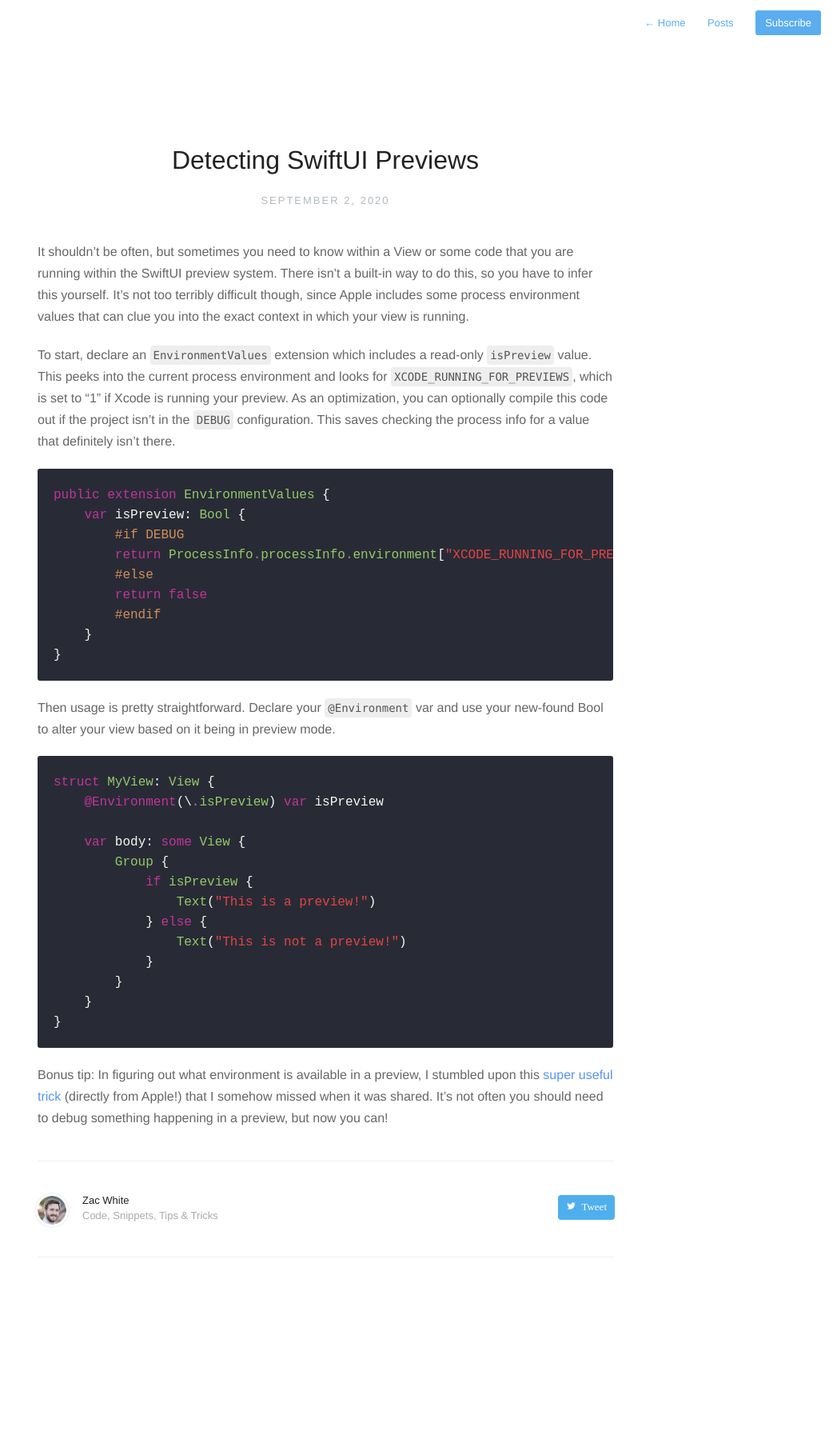
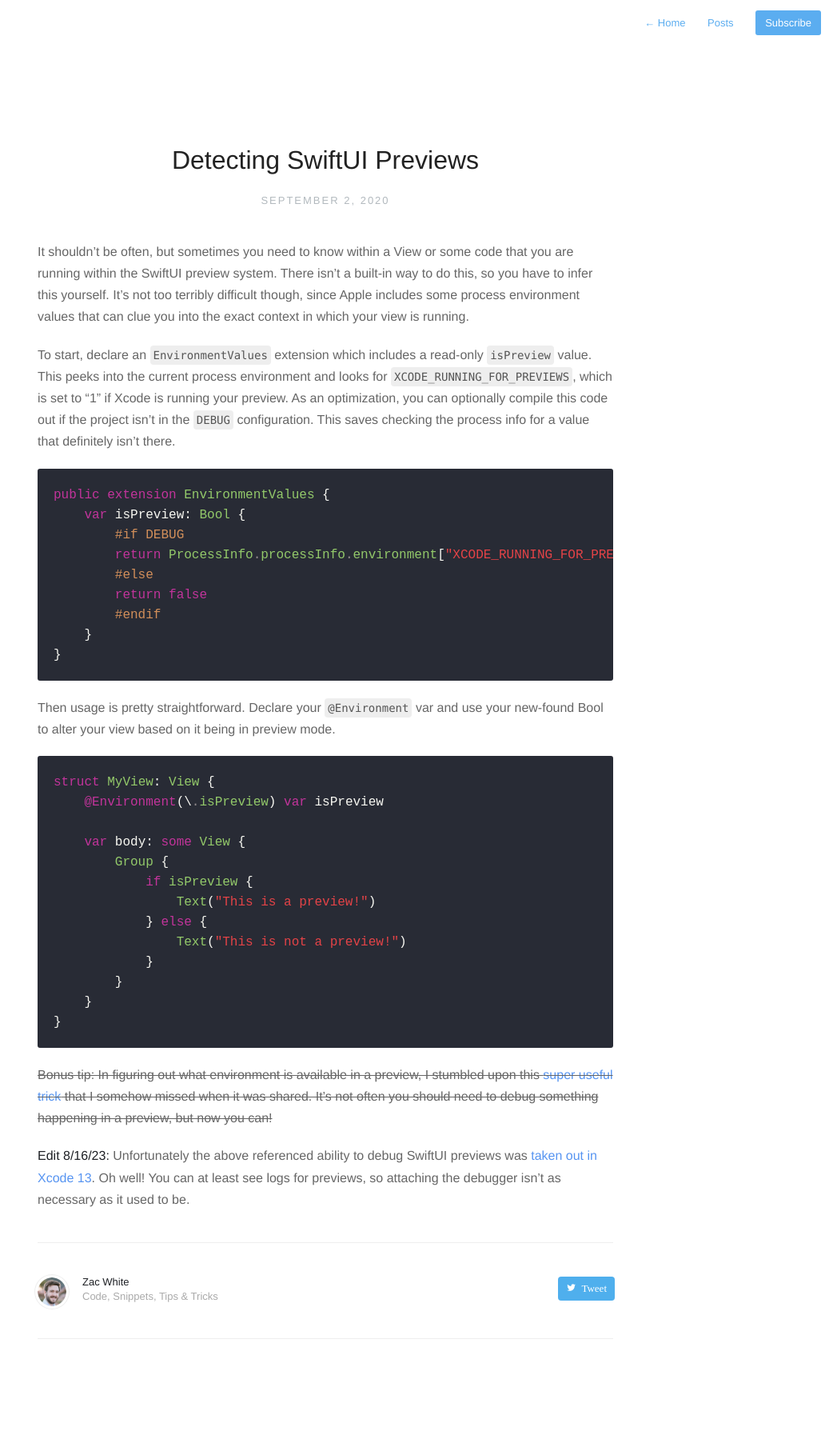
Before and after one commit to zac/zacwhite.com, a Jekyll site: the page built from _posts/2020-09-02-detecting-swiftui-previews.md, in a window 1280 px wide. Shown: the whole page at 80% size, without its empty margins (233-1280 px from the left). Built offline with Jekyll 4.4.1, drawn with Linux system fonts in a browser that asks for light colours; nearby versions of some CDN libraries; some web fonts are replaced; before the commit the page ends 1712 px from its top, so only the background shows below that.

Commit message:
Added errata on SwiftUI preview bonus tip

````diff
--- a/_posts/2020-09-02-detecting-swiftui-previews.md
+++ b/_posts/2020-09-02-detecting-swiftui-previews.md
@@ -40,4 +40,6 @@ struct MyView: View {
 }
 ```
 
-Bonus tip: In figuring out what environment is available in a preview, I stumbled upon this [super useful trick](https://developer.apple.com/news/?id=8vkqn3ih) (directly from Apple!) that I somehow missed when it was shared. It's not often you should need to debug something happening in a preview, but now you can!
+~~Bonus tip: In figuring out what environment is available in a preview, I stumbled upon this [super useful trick](https://web.archive.org/web/20210923151359/https://developer.apple.com/news/?id=8vkqn3ih) that I somehow missed when it was shared. It's not often you should need to debug something happening in a preview, but now you can!~~
+
+**Edit 8/16/23:** Unfortunately the above referenced ability to debug SwiftUI previews was [taken out in Xcode 13](https://developer.apple.com/forums/thread/683773?answerId=680833022#680833022). Oh well! You can at least see logs for previews, so attaching the debugger isn't as necessary as it used to be.
````
